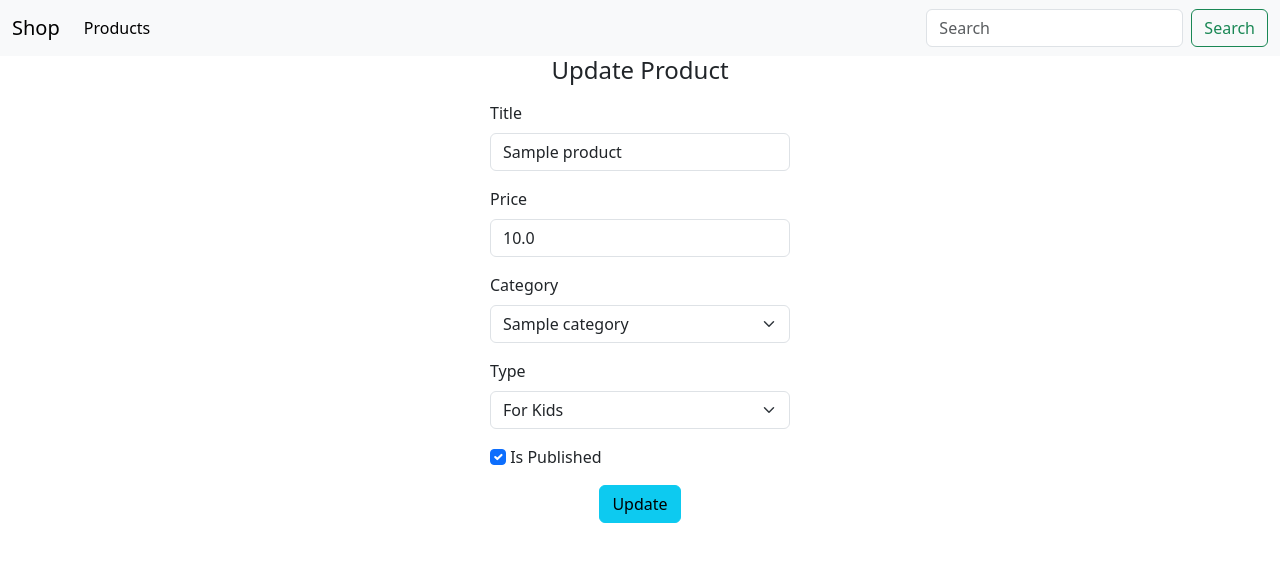
After one commit to mujeeb-amin/shop, a Django app: page /products/update/1/ in a window 1280 px wide. The commit adds this page. Shown: the top 562 px of the page. Run offline with Django 5.2, Linux system fonts and the light colour scheme; tables that the repository leaves empty hold one stand-in row (values such as "Sample post").

Commit message:
Feat: update and deleted product added.

```diff
--- a/products/urls.py
+++ b/products/urls.py
@@ -17,7 +17,13 @@ Including another URLconf
 
 from django.urls import path
 
-from products.views import get_products, get_product, create_product
+from products.views import (
+    get_products,
+    get_product,
+    create_product,
+    update_product,
+    delete_product,
+)
 
 app_name = "products"
 
@@ -25,4 +31,10 @@ urlpatterns = [
     path("", get_products, name="product_list"),  # /products/
     path("<int:product_id>/", get_product, name="product_get"),  # /products/4
     path("create/", create_product, name="product_create"),  # /products/
+    path(
+        "update/<int:product_id>/", update_product, name="product_update"
+    ),  # /products/
+    path(
+        "delete/<int:product_id>/", delete_product, name="product_delete"
+    ),  # /products/
 ]
--- a/products/views.py
+++ b/products/views.py
@@ -36,3 +36,38 @@ def create_product(request: WSGIRequest):
     )
 
     return redirect(reverse("products:product_list"))
+
+
+def update_product(request: WSGIRequest, product_id):
+    if request.method == "GET":
+        categories = Category.objects.all()
+        product = Product.objects.get(id=product_id)
+        return render(
+            request,
+            "products/update.html",
+            {"categories": categories, "product": product},
+        )
+
+    title = request.POST.get("title")
+    price = request.POST.get("price")
+    is_published = request.POST.get("is_published")
+    type = request.POST.get("type")
+    category_id = request.POST.get("category")
+
+    category = Category.objects.get(id=category_id)
+
+    Product.objects.filter(id=product_id).update(
+        title=title,
+        price=price,
+        is_published=True if is_published == "on" else False,
+        type=type,
+        category=category,
+    )
+
+    return redirect(reverse("products:product_get", kwargs={"product_id": product_id}))
+
+
+def delete_product(request: WSGIRequest, product_id: int):
+    product = Product.objects.get(id=product_id)
+    product.delete()
+    return redirect(reverse("products:product_list"))
--- /dev/null
+++ b/templates/products/update.html
@@ -0,0 +1,55 @@
+{% extends 'base.html' %}
+
+{% block content %}
+  <div class="d-flex flex-column align-items-center" >
+    <h4 class="mb-3">Update Product</h3>
+    <form action="" method="post" style="width: 300px;">
+      {% csrf_token %}
+      <div class="mb-3">
+        <label class="form-label" for="title">Title</label>
+        <input class="form-control" type="text" name="title" value="{{product.title}}" required>
+      </div>
+      <div class="mb-3">
+        <label class="form-label" for="price">Price</label>
+        <input class="form-control"  type="number" name="price" value="{{product.price}}" required >
+      </div>
+      <div class="mb-3">
+        <label class="form-label" for="type">Category</label>
+        <select class="form-select"  name="category"  required>
+          <option value=""></option>
+          {% for category in categories %}
+            <option value="{{category.id}}"
+            {% if product.category.id == category.id %}
+            selected
+            {% endif %}
+          >{{category.name}}</option>
+          {% endfor %}
+          </select>
+
+      </div>
+      <div class="mb-3">
+        <label class="form-label" for="type">Type</label>
+        <select class="form-select"  name="type">
+            <option value=""></option>
+            <option value="for_kids" {% if product.type == 'for_kids' %}
+            selected
+            {% endif %}>For Kids</option>
+            <option value="for_men" {% if product.type == 'for_men' %}
+            selected
+            {% endif %}>For Men</option>
+            <option value="for_women" {% if product.type == 'for_women' %}
+            selected
+            {% endif %}>For Women</option>
+          </select>
+        </div>
+        <div class="mb-3">
+          <input class="form-check-input"  type="checkbox" name="is_published" {% if product.is_published %} checked {% endif %}>
+          <label class="form-check-label" for="is_published">Is Published</label>
+        </div>
+        <div class="d-flex justify-content-center">
+        <input class="btn btn-info" type="submit" value="Update" />
+      </div>
+    </form>
+
+    </div>
+{% endblock content %}
```
Also changed, not shown: templates/products/list.html (+6 -1 lines).
